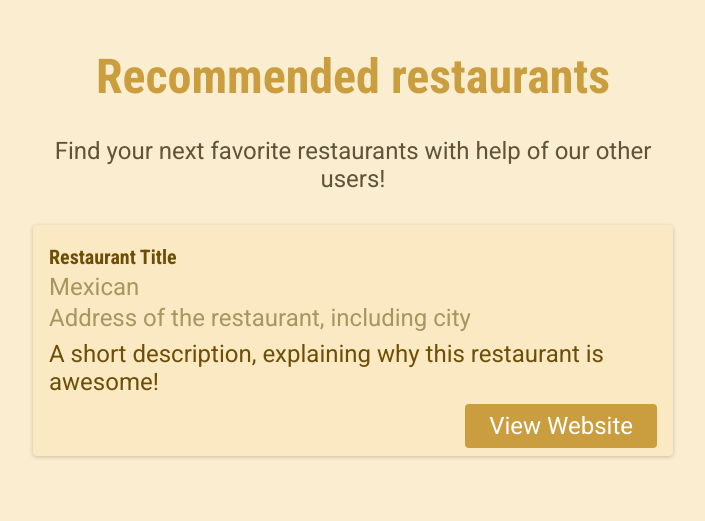
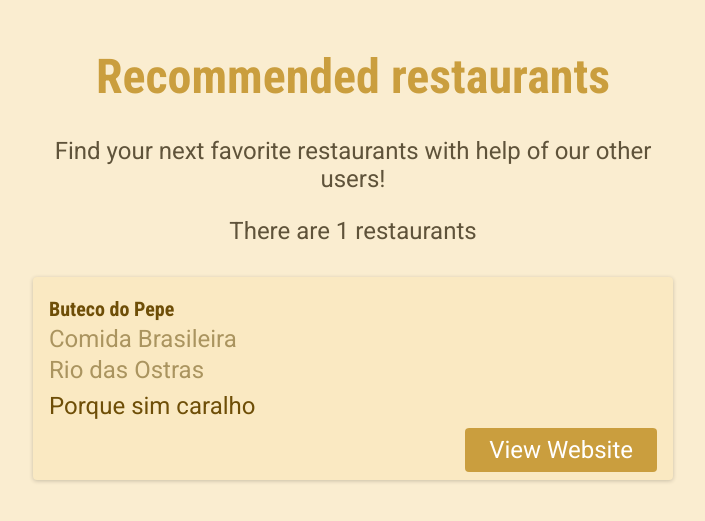
Before and after one commit to pfmello/projeto-express, a Node server app: page /restaurants in a window 1280 px wide. Shown: the part 80-601 px from the top of the page, without its empty margins (287-992 px from the left). Run offline with Node 20, Linux system fonts and the light colour scheme.

Commit message:
Criado templates com código ejs

```diff
--- a/app.js
+++ b/app.js
@@ -13,6 +13,14 @@ app.use(express.static("public"));
 
 //Middleware para json
 app.use(express.urlencoded({ extended: false }));
+const filePath = path.join(__dirname, "data", "restaurants.json");
+
+function getFileData() {
+  const fileData = fs.readFileSync(filePath);
+  const output = JSON.parse(fileData);
+
+  return output;
+}
 
 app.get("/", (req, res) => {
   // const htmlFilePath = path.join(__dirname, "views", "index.html");
@@ -22,7 +30,11 @@ app.get("/", (req, res) => {
 });
 
 app.get("/restaurants", (req, res) => {
-  res.render("restaurants");
+  const storedRestaurants = getFileData();
+  res.render("restaurants", {
+    number: storedRestaurants.length,
+    restaurants: storedRestaurants,
+  });
 });
 
 app.get("/recommend", (req, res) => {
@@ -31,11 +43,7 @@ app.get("/recommend", (req, res) => {
 
 app.post("/recommend", (req, res) => {
   const restaurant = req.body;
-
-  const filePath = path.join(__dirname, "data", "restaurants.json");
-  const fileData = fs.readFileSync(filePath);
-
-  const restaurantes = JSON.parse(fileData);
+  const restaurantes = getFileData();
   restaurantes.push(restaurant);
 
   fs.writeFileSync(filePath, JSON.stringify(restaurantes));
--- a/data/restaurants.json
+++ b/data/restaurants.json
@@ -1,23 +1,9 @@
 [
-  {
-    "name": "Penis Longo",
-    "address": "Rio das Ostras",
-    "cuisine": "Comida",
-    "website": "http://bardopaulao.com",
-    "description": "Porque sim caralho"
-  },
   {
     "name": "Buteco do Pepe",
     "address": "Rio das Ostras",
-    "cuisine": "Comida",
+    "cuisine": "Comida Brasileira",
     "website": "http://botecodopepe.com",
-    "description": "porque eu quero"
-  },
-  {
-    "name": "Buteco do Piru",
-    "address": "Rua do piru",
-    "cuisine": "Comida de penis",
-    "website": "http://botecopiru.com",
-    "description": "Porque é foda"
+    "description": "Porque sim caralho"
   }
 ]
--- a/public/styles/restaurants.css
+++ b/public/styles/restaurants.css
@@ -19,7 +19,7 @@ main {
 }
 
 .restaurant-item h2 {
-  font-family: 'Roboto Condensed', 'Roboto', sans-serif;
+  font-family: "Roboto Condensed", "Roboto", sans-serif;
   font-size: 1.25rem;
   margin: 0.25rem 0;
 }
--- a/views/restaurants.ejs
+++ b/views/restaurants.ejs
@@ -48,23 +48,36 @@
     </aside>
     <main>
       <h1>Recommended restaurants</h1>
+
+      <% if(number === 0) { %>
+
+      <p>Não tem restaurante nessa merda !</p>
+
+      <% } else { %>
+
       <p>Find your next favorite restaurants with help of our other users!</p>
+      <p>There are <%= number %> restaurants</p>
+
+      <% } %>
+
       <ul id="restaurants-list">
+        <% for (let restaurant of restaurants) { %>
+
         <li class="restaurant-item">
           <article>
-            <h2>Restaurant Title</h2>
+            <h2><%= restaurant.name %></h2>
             <div class="restaurant-meta">
-              <p>Mexican</p>
-              <p>Address of the restaurant, including city</p>
+              <p><%= restaurant.cuisine %></p>
+              <p><%= restaurant.address %></p>
             </div>
-            <p>
-              A short description, explaining why this restaurant is awesome!
-            </p>
+            <p><%= restaurant.description %></p>
             <div class="restaurant-actions">
-              <a href="">View Website</a>
+              <a href="<%= restaurant.website %>">View Website</a>
             </div>
           </article>
         </li>
+
+        <% } %>
       </ul>
     </main>
   </body>
```
